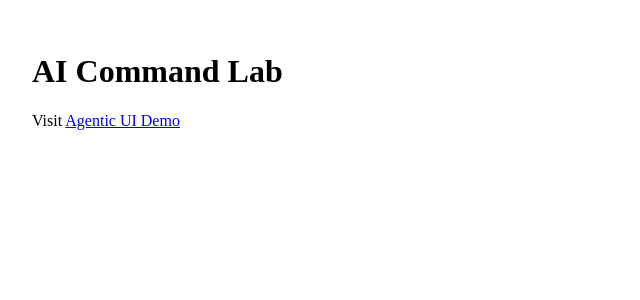
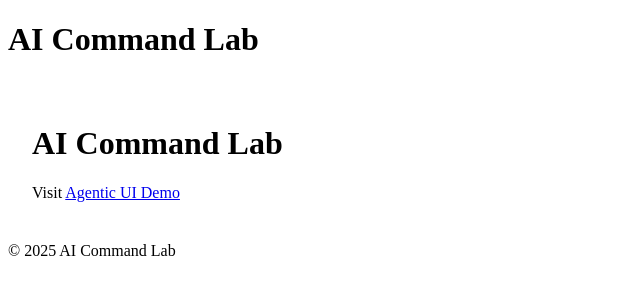
Before and after one commit to Danielson72/AI-Command-Lab-, a Next.js app in the folder next/: page / in a window 1280 px wide. Shown: the top 300 px of the page, without its empty margins (0-640 px from the left). Built offline with nearby package versions, Linux system fonts and the light colour scheme.

Commit message:
Update layout.tsx

```diff
--- a/next/app/layout.tsx
+++ b/next/app/layout.tsx
@@ -1,7 +1,16 @@
 export default function RootLayout({ children }: { children: React.ReactNode }) {
   return (
     <html lang="en">
-      <body>{children}</body>
+      <head />
+      <body>
+        <header className="p-4 border-b">
+          <h1 className="text-xl font-bold">AI Command Lab</h1>
+        </header>
+        <main className="p-6">{children}</main>
+        <footer className="p-4 border-t text-sm text-center">
+          © {new Date().getFullYear()} AI Command Lab
+        </footer>
+      </body>
     </html>
-  );
+  )
 }
```
